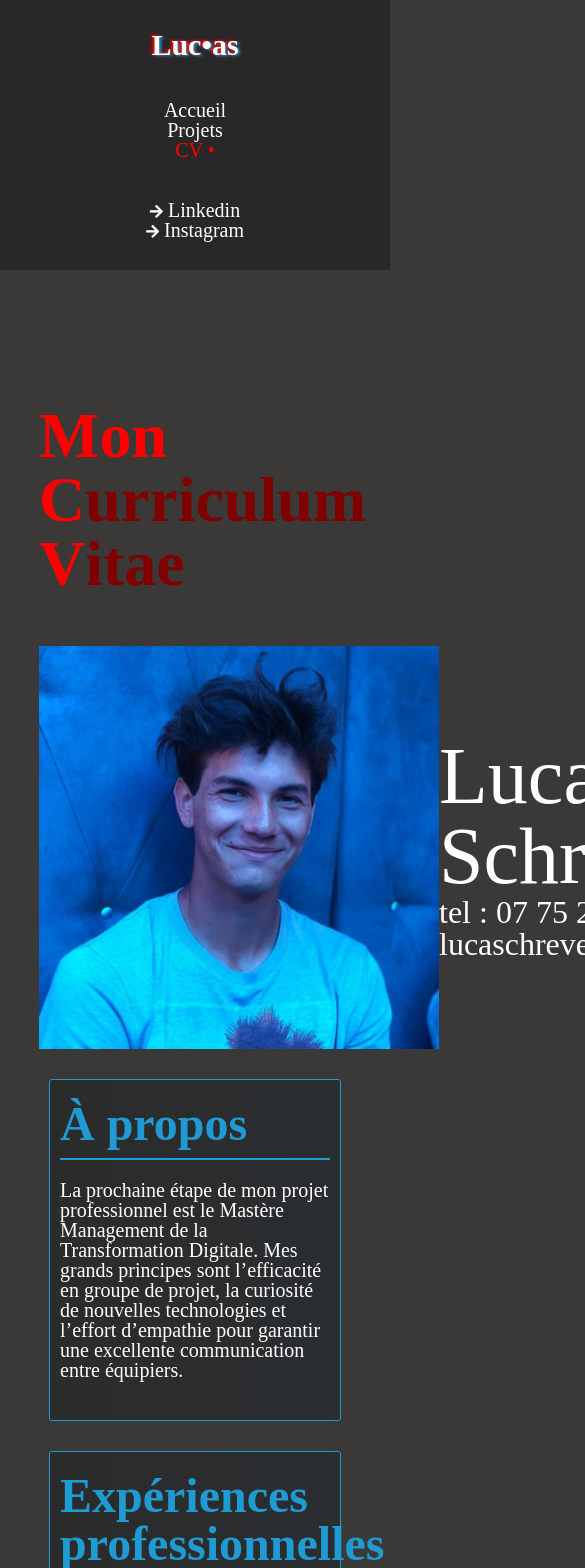
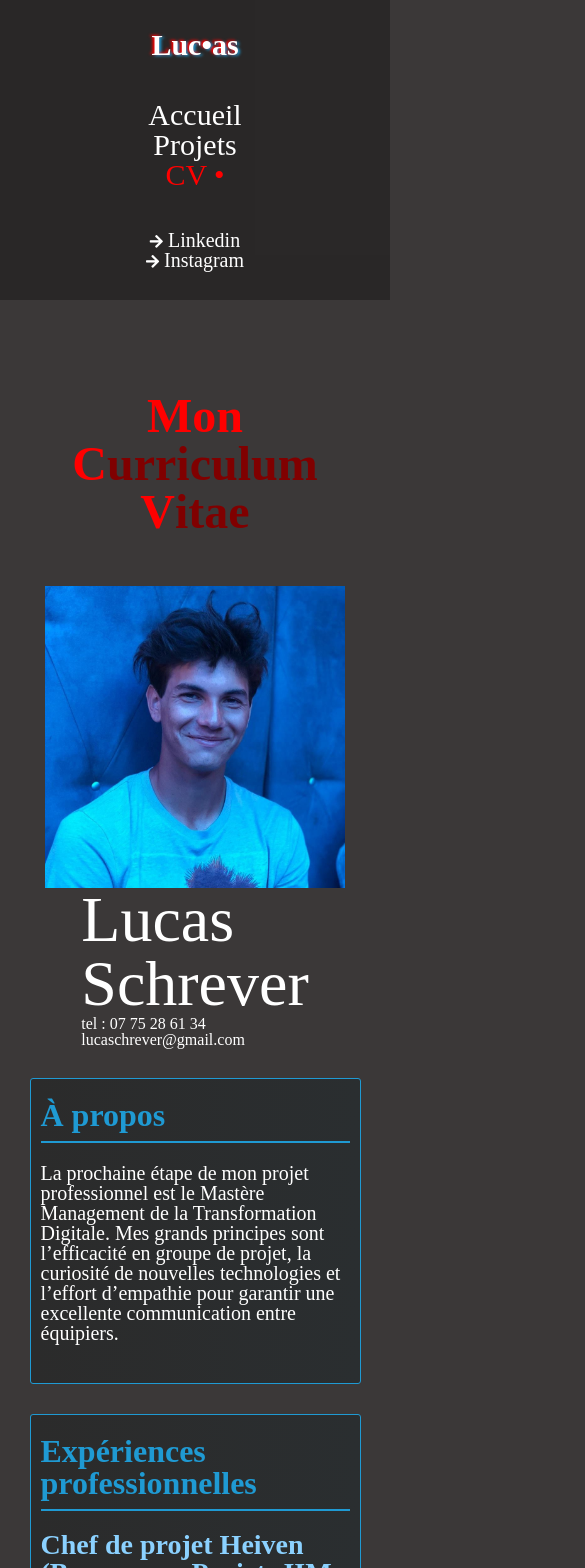
Before and after one commit to LucasLeNumerique/myPortfolio-rooterTry, a React (Create React App) app: page /curriculum-vitae in a window 390 px wide. Shown: the top 1568 px of the page, 585 px wide, since content can reach past the window. Built offline with nearby package versions, Linux system fonts and the light colour scheme.

Commit message:
RESPONSIVE

```diff
--- a/src/components/footer/footer.sass
+++ b/src/components/footer/footer.sass
@@ -1,6 +1,7 @@
 @import '../../styles/variables'
 
 footer
+    padding: 20px
     width: 100%
     height: 100px
     display: flex
@@ -9,3 +10,9 @@ footer
     background-color: $navbar
     p
         filter: brightness(60%)
+
+@media screen and (max-width: 425px)
+    footer
+        p
+            font:
+                size: 1rem
--- a/src/components/header/header.sass
+++ b/src/components/header/header.sass
@@ -53,7 +53,7 @@ nav
             background-clip: text
             color: transparent
 
-@media screen and (max-width: 628px)    // Les éléments du menu s'emboîtent dès l'écran réduit
+@media screen and (max-width: 550px)    // Les éléments du menu s'emboîtent dès l'écran réduit
     nav
         grid-template-columns: auto
         grid-template-rows: auto
@@ -62,6 +62,7 @@ nav
             grid-row: 2
             grid-column: 1
             text-align: center
+            font-size: 30px
         #logo-frame
             grid-row: 1
             grid-column: 1
--- a/src/pages/CV/CV.sass
+++ b/src/pages/CV/CV.sass
@@ -5,6 +5,8 @@
 
 #profile-photo
     display: flex
+    flex-wrap: wrap
+    flex-direction: row
     justify-content: space-around
     align-items: center
     img
@@ -39,3 +41,14 @@ section
         text-align: center
         p
             font-size: 1.5em
+
+@media screen and (max-width: 425px)
+    #profile-photo
+        img
+            width: 300px
+            height: auto
+        #infos
+            #infos-a
+                font-size: 4rem
+            #infos-b
+                font-size: 1rem
--- a/src/pages/Home/Home.js
+++ b/src/pages/Home/Home.js
@@ -4,7 +4,7 @@ import iim from '../../images/iim.png'
 function Home() {   // Page d'accueil manuellement éditée, sans composant répété
     return (
         <>
-            <h1> Bienvenue sur <br/> mon portfolio ! </h1>
+            <h1> Bienvenue sur mon portfolio ! </h1>
 
                 <h2> Mon nom est Lucas Schrever </h2>
 
--- a/src/styles/global.sass
+++ b/src/styles/global.sass
@@ -47,3 +47,10 @@ body
 
 #Container // Un peu de marge pour les injections de pages
     padding: 10vh 10vw
+
+@media screen and (max-width: 425px)
+    #Container
+        padding: 5vh 5vw
+@media screen and (max-width: 320px)
+    #Container
+        padding: 2vh 2vw
--- a/src/styles/typography.sass
+++ b/src/styles/typography.sass
@@ -31,3 +31,12 @@ small
 a
     color: white
     text-decoration: none
+
+@media screen and (max-width: 628px)
+    h1
+        text-align: center
+        font:
+            size: 3rem
+    h2
+        font:
+            size: 2rem
```
